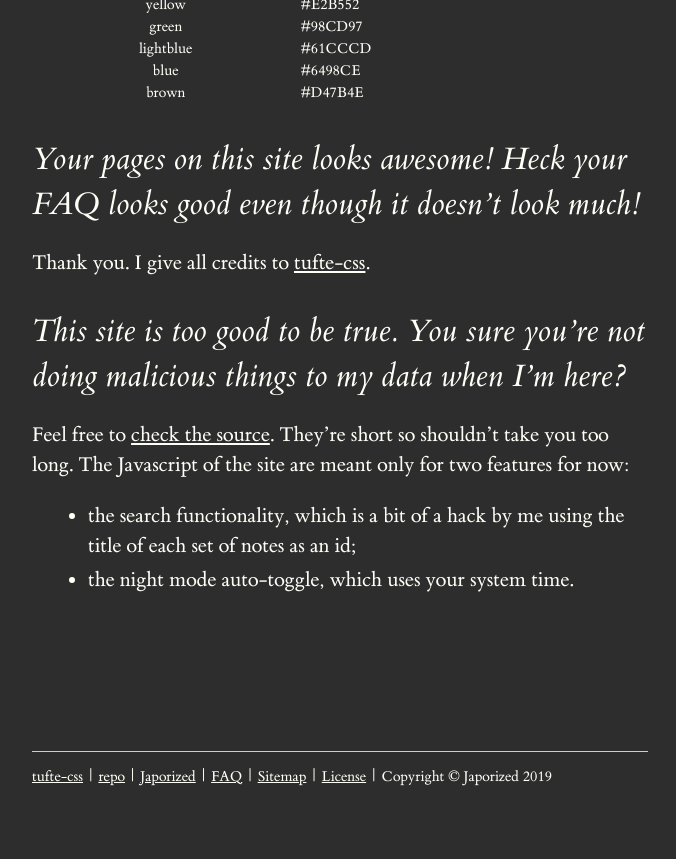
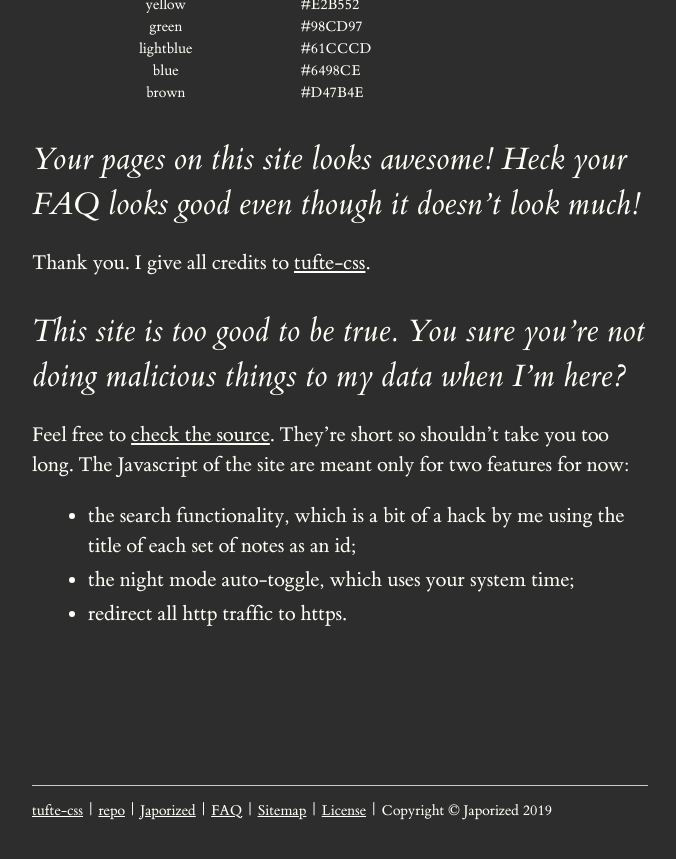
Before and after one commit to japorized/TeX_notes, a Jekyll site: the page built from faq.md, in a window 1280 px wide and 900 px high, scrolled down 1222 px. Shown: the top 859 px of the window, without its empty margins (128-804 px from the left). Built offline with Jekyll 4.4.1, drawn with Linux system fonts in a browser that asks for light colours; nearby versions of some CDN libraries.

Commit message:
add manual https redirection

```diff
--- a/_includes/footer.html
+++ b/_includes/footer.html
@@ -1,5 +1,10 @@
     <script type="text/javascript">
       function nightSwitcher(){var rawtime=new Date(),curHours=rawtime.getHours();if(curHours>17||curHours<8){document.querySelector('body').innerHTML+="<link rel='stylesheet' href='assets/css/night-mode.css' />"}}nightSwitcher(); var btn = document.querySelector('.tex-toggle'), texfiles = document.querySelectorAll('.file-tex'); btn.addEventListener('click', function(e) { if ( btn.innerHTML != '<span class="fa fa-check"></span>' ) { btn.innerHTML = '<span class="fa fa-check"></span>'; texfiles.forEach( function(file) { file.style.display="block"; }); } else { btn.innerHTML = ''; texfiles.forEach( function(file) { file.style.display="none"; }); } }); var filterer = document.querySelector('#filterer'), courseCards = document.querySelectorAll('.course-card'); filterer.addEventListener('keyup', function (e) { var str = filterer.value.toLowerCase().replace(' ', '-'); for ( var card of courseCards ) { if ( card.id.indexOf(str) == -1 ) { card.style.display = "none"; } else { card.style.display = "block"; } } });
+    // Hacky https redirect since gitlab pages doesn't support true 301's yet:
+    var host = "tex.japorized.com";
+    if ((host == window.location.host) && (window.location.protocol != 'https:')) {
+      window.location = window.location.toString().replace(/^http:/, "https:");
+    }
     </script>
 
     <hr />
--- a/faq.md
+++ b/faq.md
@@ -39,4 +39,5 @@
   Feel free to [check the source](https://gitlab.com/japorized/TeX_notes). They're short so shouldn't take you too long. The Javascript of the site are meant only for two features for now:
 
   - the search functionality, which is a bit of a hack by me using the title of each set of notes as an id;
-  - the night mode auto-toggle, which uses your system time.
+  - the night mode auto-toggle, which uses your system time;
+  - redirect all http traffic to https.
```
